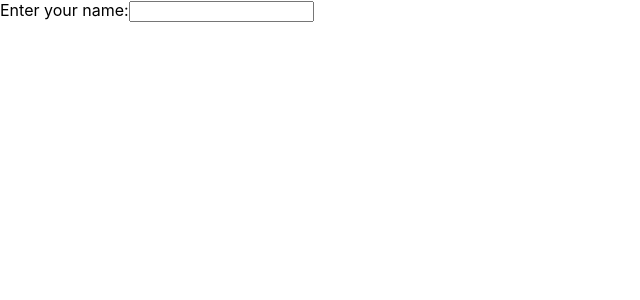
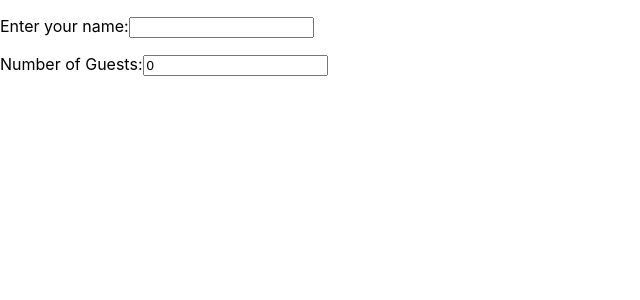
Before and after one commit to m-delc/Reso, a React (Create React App) app: page /Form in a window 1280 px wide. Shown: the top 300 px of the page, without its empty margins (0-640 px from the left). Built offline with nearby package versions, Linux system fonts and the light colour scheme.

Commit message:
Router Proof of Concept 2

```diff
--- a/src/Components/Form.js
+++ b/src/Components/Form.js
@@ -2,17 +2,32 @@ import React, { useState } from 'react';
 import ReactDOM from 'react-dom';
 
 function Forms() {
+    // state for guest name
     const [name, setName] = useState("")
+    // state for guest count
+    const [guestCount, setGuestCount] = useState(0)
+
     console.log(name);
+    console.log(guestCount);
 
     return(
         <form>
+            <p>
                 <label>Enter your name:</label>
                     <input
                         type="text"
                         value={name}
                         onChange={(e) => setName(e.target.value)}
                     />
+            </p>
+            <p>
+                <label>Number of Guests:</label>
+                    <input
+                        type="number"
+                        value={guestCount}
+                        onChange={(e) => setGuestCount(e.target.value)}
+                    />
+            </p>
         </form>
     )
 }
```
Lines whose indentation alone changed are shown as unchanged.
